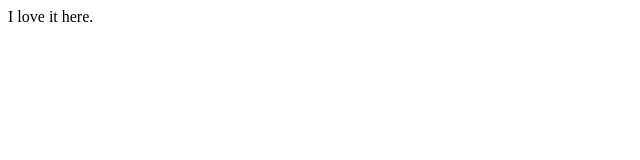
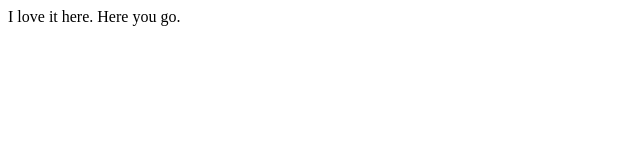
Before and after one commit to joshualeonardo2014/git-course, a plain HTML site: page index.html in a window 1280 px wide. Shown: the whole page, without its empty margins (0-640 px from the left). Drawn offline with Linux system fonts and the light colour scheme.

Commit message:
Changed the index file

```diff
--- a/index.html
+++ b/index.html
@@ -3,7 +3,7 @@
   <head>
     <title>Git Course</title>
     <body>
-      I love it here.
+      I love it here. Here you go.
     </body>
   </head>
 </html>
```
